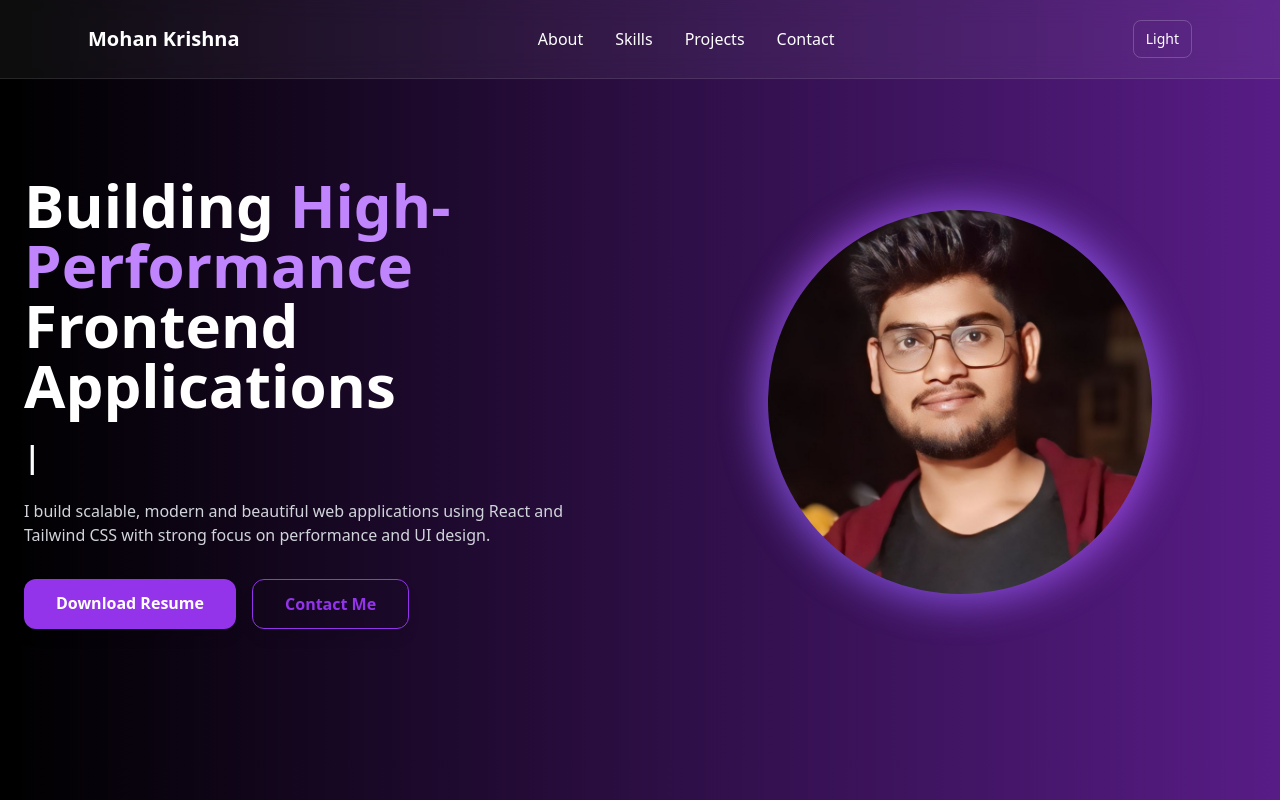
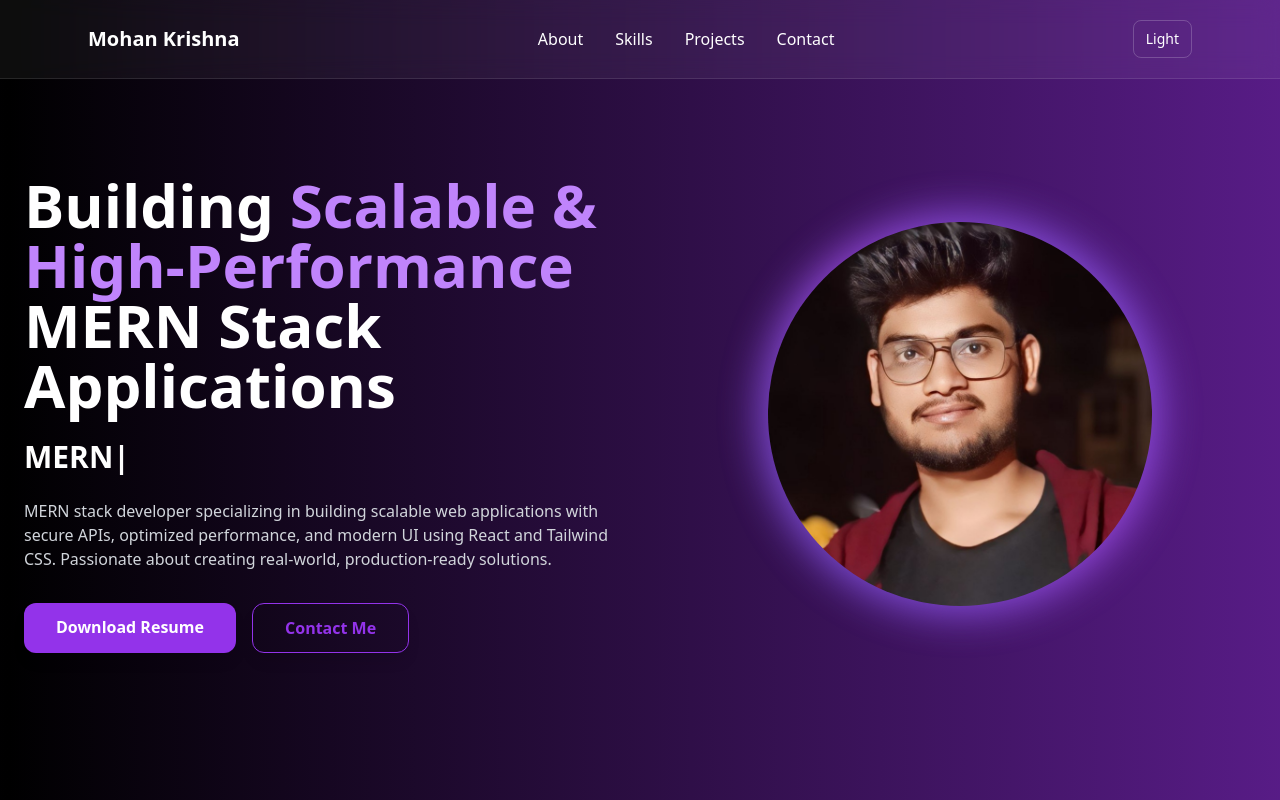
Before and after one commit to MohanKrishna80/My-Portfolio, a React (Vite) app: page / in a window 1280 px wide. Shown: the top 800 px of the page. Built offline with nearby package versions, Linux system fonts and the light colour scheme; the HTML template or start-up script is replaced by a standard one.

Commit message:
Improve typing animation and update hero content

```diff
--- a/src/components/Hero.jsx
+++ b/src/components/Hero.jsx
@@ -4,33 +4,47 @@ import resume from "../assets/mohan_resume (9).pdf";
 
 const Hero = () => {
   const heroRef = useRef(null);
+
+  const roles = [
+    "MERN Stack Developer",
+    "React Developer",
+    "Full Stack Engineer",
+  ];
+
   const [text, setText] = useState("");
-  const fullText = "Frontend Developer";
+  const [roleIndex, setRoleIndex] = useState(0);
 
-  /* ===== Typing Animation ===== */
+  /* ===== Typing Animation (Improved Loop) ===== */
   useEffect(() => {
     let index = 0;
     let isDeleting = false;
 
+    const currentRole = roles[roleIndex];
+
     const type = () => {
       if (!isDeleting) {
-        setText(fullText.slice(0, index + 1));
+        setText(currentRole.slice(0, index + 1));
         index++;
-        if (index === fullText.length) {
+
+        if (index === currentRole.length) {
           setTimeout(() => (isDeleting = true), 1200);
         }
       } else {
-        setText(fullText.slice(0, index - 1));
+        setText(currentRole.slice(0, index - 1));
         index--;
-        if (index === 0) isDeleting = false;
+
+        if (index === 0) {
+          isDeleting = false;
+          setRoleIndex((prev) => (prev + 1) % roles.length);
+        }
       }
     };
 
     const interval = setInterval(type, 100);
     return () => clearInterval(interval);
-  }, []);
+  }, [roleIndex]);
 
-  /* ===== Animation ===== */
+  /* ===== Scroll Animation ===== */
   useEffect(() => {
     const section = heroRef.current;
     if (!section) return;
@@ -69,9 +83,9 @@ const Hero = () => {
           <h1 className="text-4xl md:text-6xl font-extrabold mb-6 leading-tight">
             Building{" "}
             <span className="text-purple-600 dark:text-purple-400">
-              High-Performance
+              Scalable & High-Performance
             </span>
-            <br /> Frontend Applications
+            <br /> MERN Stack Applications
           </h1>
 
           <h2 className="text-2xl md:text-3xl font-semibold mb-6">
@@ -80,13 +94,14 @@ const Hero = () => {
           </h2>
 
           <p className="text-gray-700 dark:text-gray-300 mb-8">
-            I build scalable, modern and beautiful web applications using
-            React and Tailwind CSS with strong focus on performance and UI design.
+            MERN stack developer specializing in building scalable web
+            applications with secure APIs, optimized performance, and modern UI
+            using React and Tailwind CSS. Passionate about creating real-world,
+            production-ready solutions.
           </p>
 
-          {/* ✅ BUTTONS ADDED HERE */}
+          {/* BUTTONS */}
           <div className="flex flex-col sm:flex-row gap-4 justify-center md:justify-start">
-
             <a
               href={resume}
               download
@@ -101,7 +116,6 @@ const Hero = () => {
             >
               Contact Me
             </a>
-
           </div>
         </div>
 
@@ -115,7 +129,6 @@ const Hero = () => {
             />
           </div>
         </div>
-
       </div>
     </section>
   );
```
